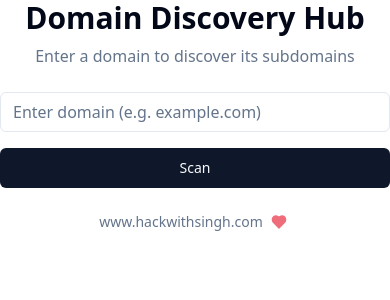
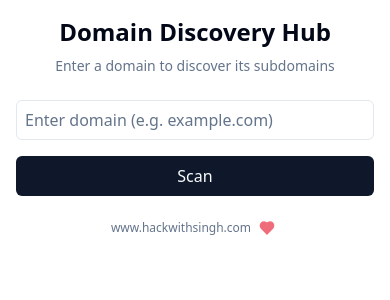
Before and after one commit to testnuc/domain-discovery-hub, a React (Vite) app: page / in a window 390 px wide. Shown: the top 300 px of the page. Built offline with nearby package versions, Linux system fonts and the light colour scheme.

Commit message:
Optimize website for Android
Enhance the website's performance and usability specifically for Android devices.
[skip gpt_engineer]

```diff
--- a/src/components/SubdomainScanner.tsx
+++ b/src/components/SubdomainScanner.tsx
@@ -59,7 +59,6 @@ export const SubdomainScanner = () => {
       // Store the domain search
       await storeDomainSearch(domain);
 
-      // Use supabase.functions.invoke instead of fetch
       const { data, error } = await supabase.functions.invoke('fetch-subdomains', {
         body: { domain }
       });
@@ -90,10 +89,10 @@ export const SubdomainScanner = () => {
   };
 
   return (
-    <div className="w-full max-w-3xl mx-auto space-y-6">
+    <div className="w-full max-w-3xl mx-auto p-4 md:p-6 space-y-6">
       <div className="space-y-2 text-center">
-        <h1 className="text-3xl font-bold">Domain Discovery Hub</h1>
-        <p className="text-muted-foreground">
+        <h1 className="text-2xl md:text-3xl font-bold">Domain Discovery Hub</h1>
+        <p className="text-sm md:text-base text-muted-foreground">
           Enter a domain to discover its subdomains
         </p>
       </div>
@@ -103,10 +102,12 @@ export const SubdomainScanner = () => {
           placeholder="Enter domain (e.g. example.com)"
           value={domain}
           onChange={(e) => setDomain(e.target.value)}
+          className="w-full text-base md:text-lg p-2 md:p-3"
         />
         <Button
           onClick={handleScan}
           disabled={isLoading}
+          className="w-full md:w-auto md:mx-auto px-6 py-2 text-base"
         >
           {isLoading ? "Scanning..." : "Scan"}
         </Button>
@@ -115,12 +116,12 @@ export const SubdomainScanner = () => {
       {subdomains.length > 0 && (
         <div className="space-y-2">
           <div className="flex items-center justify-between mb-2">
-            <h2 className="text-lg font-semibold">Results</h2>
+            <h2 className="text-base md:text-lg font-semibold">Results</h2>
             <Button
               variant="outline"
               size="sm"
               onClick={handleCopy}
-              className="gap-2"
+              className="gap-2 text-sm md:text-base"
             >
               {copied ? (
                 <>
@@ -135,7 +136,7 @@ export const SubdomainScanner = () => {
               )}
             </Button>
           </div>
-          <div className="bg-scanner-dark text-scanner-light p-4 rounded-lg font-mono text-sm overflow-x-auto">
+          <div className="bg-scanner-dark text-scanner-light p-3 md:p-4 rounded-lg font-mono text-xs md:text-sm overflow-x-auto max-h-[60vh] overflow-y-auto">
             <ul className="space-y-1">
               {subdomains.map((entry, index) => (
                 <li
@@ -150,7 +151,7 @@ export const SubdomainScanner = () => {
         </div>
       )}
 
-      <div className="flex items-center justify-center gap-1 mt-8 text-sm text-muted-foreground">
+      <div className="flex items-center justify-center gap-1 mt-8 text-xs md:text-sm text-muted-foreground">
         <a
           href="https://www.hackwithsingh.com"
           target="_blank"
```
